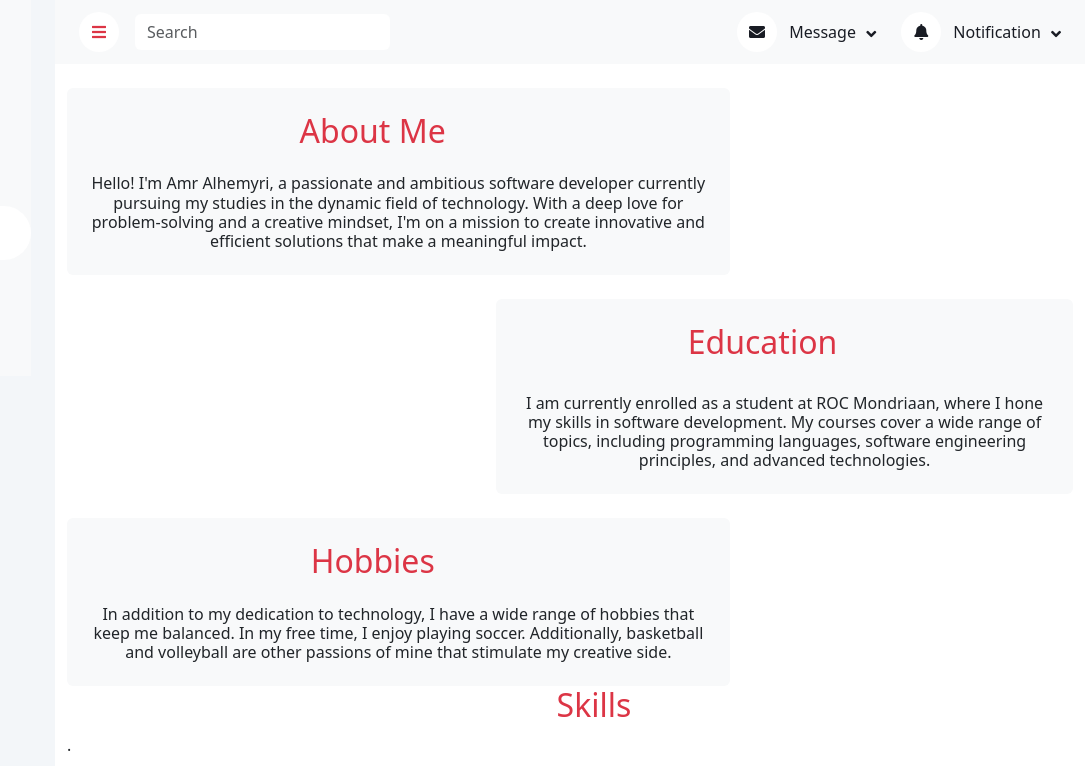
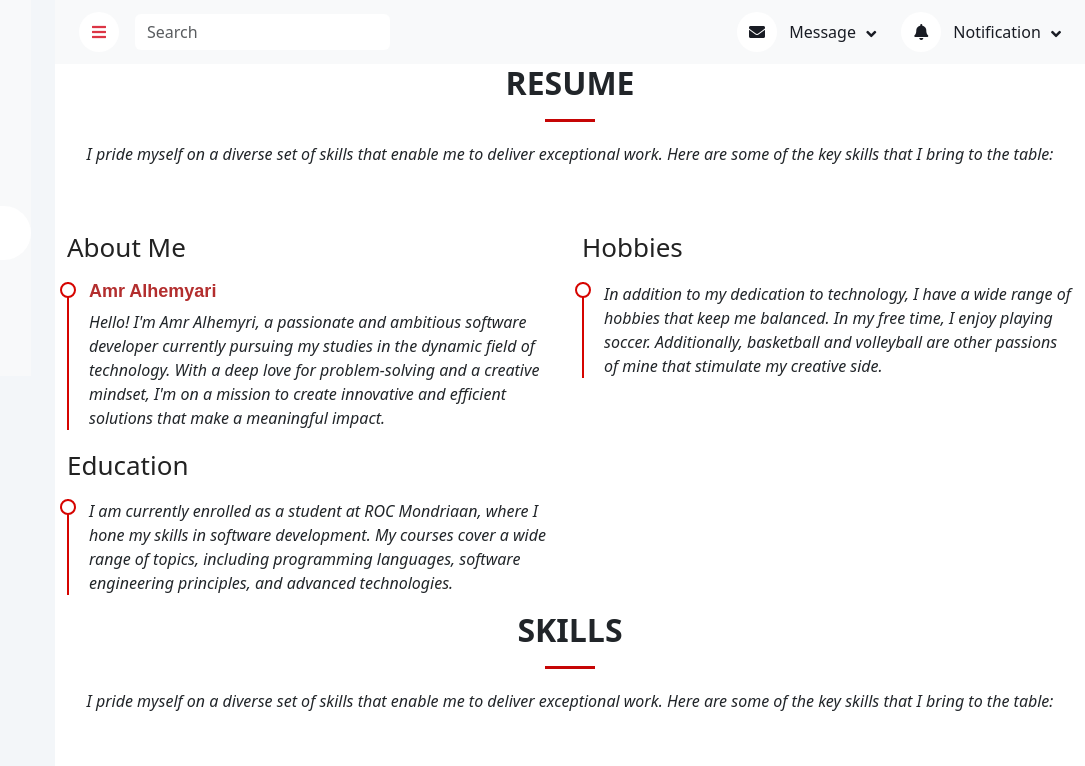
Before and after one commit to A-Alhemyari/A-Alhemyari.github.io, a plain HTML site: page about-me.html in a window 1280 px wide. Shown: the top 766 px of the page, 195-1280 px from the left. Drawn offline with nearby package versions, Linux system fonts and the light colour scheme.

Commit message:
de about me bewerken

```diff
--- a/about-me.html
+++ b/about-me.html
@@ -77,69 +77,67 @@
 			</div>
 		</nav>
 		<!-- Navbar End -->
-		<div class="container-fluid pt-4 px-6">
-			<div class="row g-4">
-				<div class="col-sm-12 col-xl-8">
-					<div class="bg-light text-center rounded p-4">
-						<div class="d-flex align-items-center justify-content-between mb-4">
-							<h2 class="mb-0 col-xl-11 text-danger">About Me</h2>
+
+		<!-- ======= Resume Section ======= -->
+		<section id="resume" class="resume">
+			<div class="container" data-aos="fade-up">
+
+				<div class="section-title">
+					<h2>Resume</h2>
+					<p><em>I pride myself on a diverse set of skills that enable me to deliver exceptional work. Here are
+						some of the key skills that I bring to the table:</em></p>
+				</div>
+
+				<div class="row">
+					<div class="col-lg-6">
+						<h3 class="resume-title">About Me</h3>
+						<div class="resume-item pb-0">
+							<h4>Amr Alhemyari</h4>
+							<p><em>Hello! I'm Amr Alhemyri, a passionate and ambitious software developer
+									currently pursuing my studies in the dynamic field of technology. With a deep love
+									for
+									problem-solving and a creative mindset, I'm on a mission to create innovative and
+									efficient
+									solutions that make a meaningful impact.</em></p>
+
 						</div>
-						<h6 class="mb-0 "> Hello! I'm Amr Alhemyri, a passionate and ambitious software developer
-							currently pursuing my studies in the dynamic field of technology. With a deep love for
-							problem-solving and a creative mindset, I'm on a mission to create innovative and efficient
-							solutions that make a meaningful impact.
-						</h6>
+
+						<h3 class="resume-title">Education</h3>
+						<div class="resume-item">
+							<p><em>I am currently enrolled as a student at ROC Mondriaan, where I hone my skills in software
+								development. My courses cover a wide range of topics, including programming languages,
+								software engineering principles, and advanced technologies.</em></p>
+						</div>
+
+					</div>
+					<div class="col-lg-6">
+						<h3 class="resume-title">Hobbies</h3>
+						<div class="resume-item">
+
+							<p><em>In addition to my dedication to technology, I have a wide range of hobbies that keep me
+								balanced. In my free time, I enjoy playing soccer. Additionally, basketball and
+								volleyball
+								are other passions of mine that stimulate my creative side.</em>
+							</p>
+						</div>
 
 					</div>
 				</div>
-				<div class="col-sm-12 col-xl-5">
-					<div class=" text-center rounded p-0">
-						<div class="d-flex align-items-center justify-content-between mb-4">
-							<h2 class="mb-0 col-xl-1 text-danger"></h2>
-						</div>
-						<h6 class="mb-0 ">
 
-						</h6>
+			</div>
+		</section><!-- End Resume Section -->
 
-					</div>
-				</div>
-				<div class="col-sm-12 col-xl-7">
-					<div class="bg-light text-center rounded p-4">
-						<div class="d-flex align-items-center justify-content-between mb-4">
-							<h2 class="mb-6 col-xl-11 text-danger">Education</h2>
-						</div>
-						<h6 class="mb-0 ">
-							I am currently enrolled as a student at ROC Mondriaan, where I hone my skills in software
-							development. My courses cover a wide range of topics, including programming languages,
-							software engineering principles, and advanced technologies.
-						</h6>
-
-					</div>
-				</div>
-				<div class="col-sm-12 col-xl-8">
-					<div class="bg-light text-center rounded p-4">
-						<div class="d-flex align-items-center justify-content-between mb-4">
-							<h2 class="mb-0 col-xl-11 text-danger">Hobbies</h2>
-						</div>
-						<h6 class="mb-0 ">
-							In addition to my dedication to technology, I have a wide range of hobbies that keep me
-							balanced. In my free time, I enjoy playing soccer. Additionally, basketball and volleyball
-							are other passions of mine that stimulate my creative side.
-						</h6>
-
-					</div>
-				</div>
-			</div>
-		</div>
 
 		<!-- ======= Skills Section ======= -->
 		<section id="skills" class="skills">
 			<div class="container" data-aos="fade-up">
 
 				<div class="section-title">
-					<h2 class="text-center ms-5 text-danger">Skills</h2>
-					<p>.</p>
+					<h2>Skills</h2>
+					<p><em>I pride myself on a diverse set of skills that enable me to deliver exceptional work. Here are
+						some of the key skills that I bring to the table:</em></p>
 				</div>
+
 
 				<div class="row skills-content">
 
--- a/css/style.css
+++ b/css/style.css
@@ -218,3 +218,87 @@
    transition: 0.9s;
    background-color: #df0000;
 }
+
+.section-title {
+   text-align: center;
+   padding-bottom: 30px;
+}
+
+.section-title h2 {
+   font-size: 32px;
+   font-weight: bold;
+   text-transform: uppercase;
+   margin-bottom: 20px;
+   padding-bottom: 20px;
+   position: relative;
+}
+
+.section-title h2::after {
+   content: "";
+   position: absolute;
+   display: block;
+   width: 50px;
+   height: 3px;
+   background: #c60505;
+   bottom: 0;
+   left: calc(50% - 25px);
+}
+
+
+.resume .resume-title {
+   font-size: 26px;
+   font-weight: 400;
+   margin-top: 20px;
+   margin-bottom: 20px;
+   color: #222222;
+}
+
+.resume .resume-item {
+   padding: 0 0 20px 20px;
+   margin-top: -2px;
+   border-left: 2px solid var(--primary);
+   position: relative;
+}
+
+.resume .resume-item h4 {
+   line-height: 18px;
+   font-size: 18px;
+   font-weight: 600;
+   font-family: "Poppins", sans-serif;
+   color: #b32e2e;
+   margin-bottom: 10px;
+}
+
+.resume .resume-item h5 {
+   font-size: 16px;
+   background: #effbf9;
+   padding: 5px 15px;
+   display: inline-block;
+   font-weight: 600;
+   margin-bottom: 10px;
+   color: var(--primary);
+}
+
+.resume .resume-item ul {
+   padding-left: 20px;
+}
+
+.resume .resume-item ul li {
+   padding-bottom: 10px;
+}
+
+.resume .resume-item:last-child {
+   padding-bottom: 0;
+}
+
+.resume .resume-item::before {
+   content: "";
+   position: absolute;
+   width: 16px;
+   height: 16px;
+   border-radius: 50px;
+   left: -9px;
+   top: 0;
+   background: #fff;
+   border: 2px solid var(--primary);
+}
```
